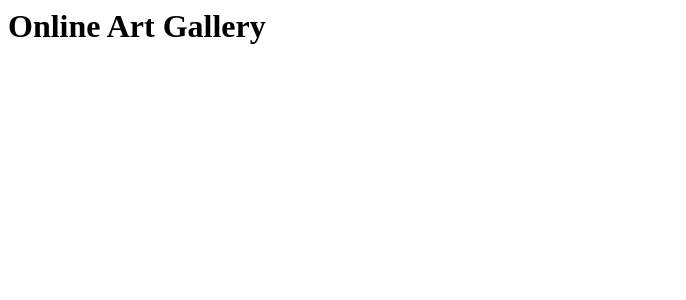
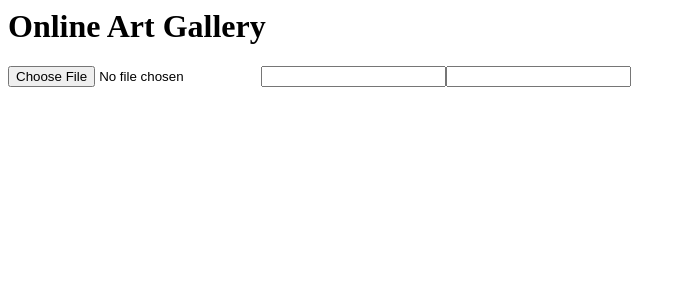
Before and after one commit to VELOCIRABBIT42/Art-Gallery, a React app: page / in a window 1280 px wide. Shown: the top 300 px of the page, without its empty margins (0-686 px from the left). Built offline with nearby package versions, Linux system fonts and the light colour scheme.

Commit message:
upload Component Complete

```diff
--- a/client/App.js
+++ b/client/App.js
@@ -1,9 +1,11 @@
 import React from 'react';
+import { Upload } from './components/Upload'
 
 const App = () => {
     return(
         <div>
             <h1>Online Art Gallery</h1>
+            <Upload />
         </div>
     )
 }
--- /dev/null
+++ b/client/components/Upload.js
@@ -0,0 +1,22 @@
+import React from 'react';
+import { useState } from 'react';
+
+
+export function Upload() {
+  const [image, setImage] = useState('');
+  const [title, setTitle] = useState('');
+  const [description, setDescription] = useState('');
+
+
+
+
+  return (
+
+    <div>
+       <input type="file" accept="image/gif, image/jpeg, image/png" />
+       <input type="text" />
+       <input type="text" />
+    </div>
+  )
+
+}
```
Also changed, not shown: 1 other file (tests, documents, lock files or other folders).
